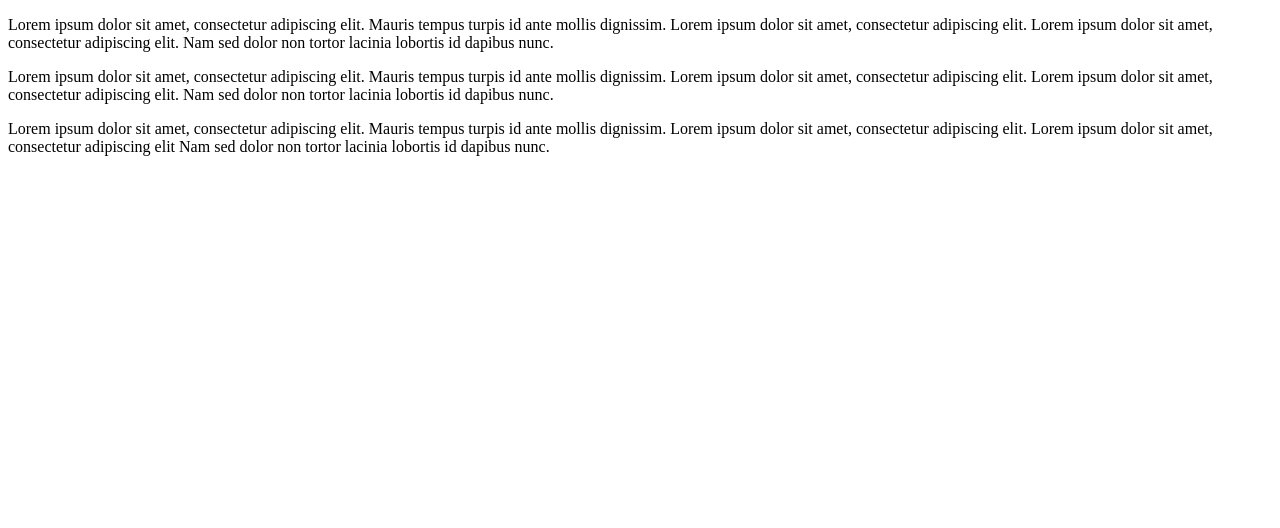
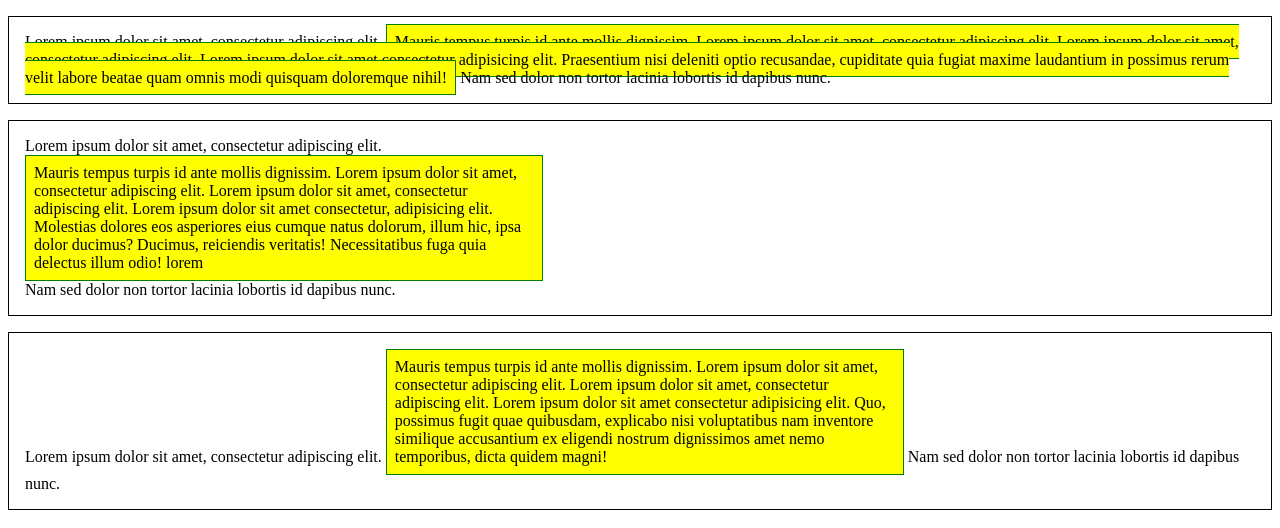
Before and after one commit to GuilhermeHachimine/web-programming-exercises, a plain HTML site: page Exemplos do Material/exemplocss11/index.html in a window 1280 px wide. Drawn offline with Linux system fonts and the light colour scheme.

Commit message:
feat: ex 11

```diff
--- a/Exemplos do Material/exemplocss11/index.css
+++ b/Exemplos do Material/exemplocss11/index.css
@@ -1,32 +1,32 @@
-/*
+
 p {
     padding: 1em;
     border: 1px solid black;
 }
-*/
 
-/*
+
+
 span {
     padding: 0.5em;
     border: 1px solid green;
     background-color: yellow;
+    width: 500px;
 }
-*/
 
-/*
+
+
 .inline {
     display: inline;
 }
-*/
 
-/*
+
+
 .block {
     display: block;
 }
-*/
 
-/*
+
+
 .inline-block {
     display: inline-block;
 }
-*/
--- a/Exemplos do Material/exemplocss11/index.html
+++ b/Exemplos do Material/exemplocss11/index.html
@@ -1,27 +1,50 @@
 <!DOCTYPE html>
 <html lang="pt-br">
-
   <head>
-    <meta charset="UTF-8">
-    <meta name="viewport" content="width=device-width, initial-scale=1.0">
-    <link href="index.css" rel="stylesheet" type="text/css">
+    <meta charset="UTF-8" />
+    <meta name="viewport" content="width=device-width, initial-scale=1.0" />
+    <link href="index.css" rel="stylesheet" type="text/css" />
     <title>Exemplo CSS 11</title>
   </head>
 
   <body>
     <p>
       Lorem ipsum dolor sit amet, consectetur adipiscing elit.
-        <span class="inline">Mauris tempus turpis id ante mollis dignissim. Lorem ipsum dolor sit amet, consectetur adipiscing elit. Lorem ipsum dolor sit amet, consectetur adipiscing elit.</span> Nam sed dolor non tortor lacinia lobortis id dapibus nunc.
+      <span class="inline"
+        >Mauris tempus turpis id ante mollis dignissim. Lorem ipsum dolor sit
+        amet, consectetur adipiscing elit. Lorem ipsum dolor sit amet,
+        consectetur adipiscing elit. Lorem ipsum dolor sit amet consectetur
+        adipisicing elit. Praesentium nisi deleniti optio recusandae, cupiditate
+        quia fugiat maxime laudantium in possimus rerum velit labore beatae quam
+        omnis modi quisquam doloremque nihil!</span
+      >
+      Nam sed dolor non tortor lacinia lobortis id dapibus nunc.
     </p>
 
     <p>
       Lorem ipsum dolor sit amet, consectetur adipiscing elit.
-        <span class="block">Mauris tempus turpis id ante mollis dignissim. Lorem ipsum dolor sit amet, consectetur adipiscing elit. Lorem ipsum dolor sit amet, consectetur adipiscing elit.</span> Nam sed dolor non tortor lacinia lobortis id dapibus nunc.
+      <span class="block"
+        >Mauris tempus turpis id ante mollis dignissim. Lorem ipsum dolor sit
+        amet, consectetur adipiscing elit. Lorem ipsum dolor sit amet,
+        consectetur adipiscing elit. Lorem ipsum dolor sit amet consectetur,
+        adipisicing elit. Molestias dolores eos asperiores eius cumque natus
+        dolorum, illum hic, ipsa dolor ducimus? Ducimus, reiciendis veritatis!
+        Necessitatibus fuga quia delectus illum odio! lorem</span
+      >
+      Nam sed dolor non tortor lacinia lobortis id dapibus nunc.
     </p>
 
     <p>
       Lorem ipsum dolor sit amet, consectetur adipiscing elit.
-        <span class="inline-block">Mauris tempus turpis id ante mollis dignissim. Lorem ipsum dolor sit amet, consectetur adipiscing elit. Lorem ipsum dolor sit amet, consectetur adipiscing elit</span> Nam sed dolor non tortor lacinia lobortis id dapibus nunc.
+      <span class="inline-block"
+        >Mauris tempus turpis id ante mollis dignissim. Lorem ipsum dolor sit
+        amet, consectetur adipiscing elit. Lorem ipsum dolor sit amet,
+        consectetur adipiscing elit. Lorem ipsum dolor sit amet consectetur
+        adipisicing elit. Quo, possimus fugit quae quibusdam, explicabo nisi
+        voluptatibus nam inventore similique accusantium ex eligendi nostrum
+        dignissimos amet nemo temporibus, dicta quidem magni!</span
+      >
+      Nam sed dolor non tortor lacinia lobortis id dapibus nunc.
     </p>
   </body>
 </html>
```
Lines whose indentation alone changed are shown as unchanged.
